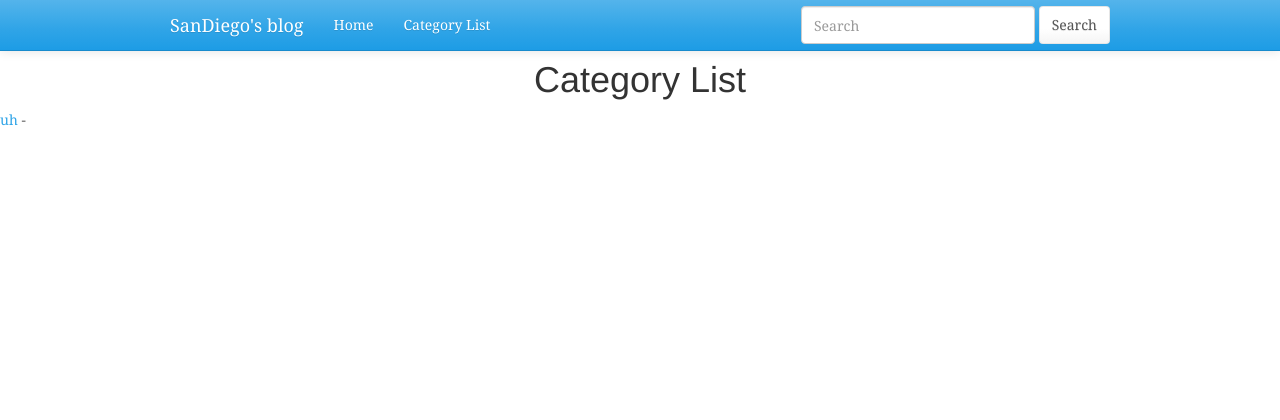
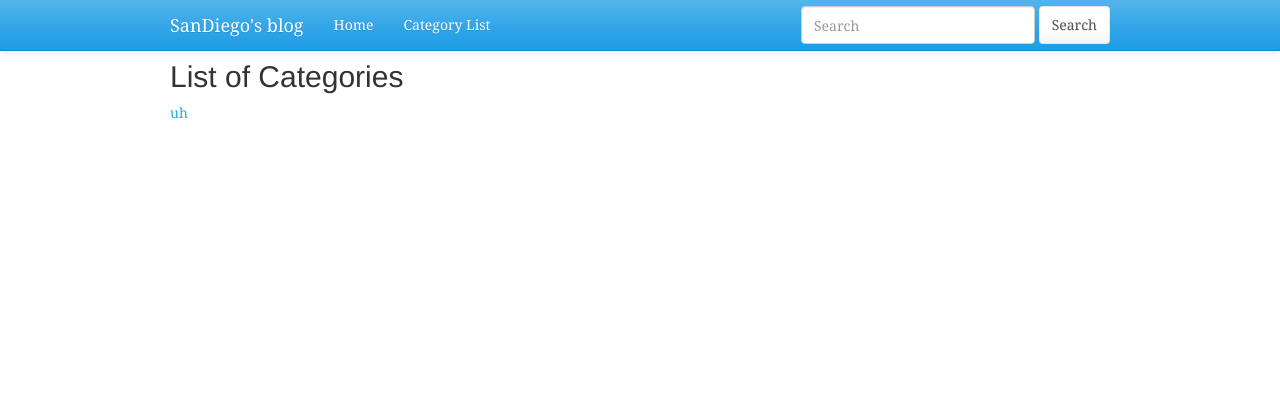
Before and after one commit to San-Diego/PHP-Teamwork, a PHP site: page /category_list.php in a window 1280 px wide. Shown: the top 420 px of the page. Run offline with PHP 8.4, Linux system fonts and the light colour scheme; data comes from the database, SQL or seed files in the repository; some libraries are stand-ins or nearby versions.

Commit message:
styled categories

```diff
--- a/views/elements/category.php
+++ b/views/elements/category.php
@@ -1,4 +1,5 @@
-<h1>Display category - <?php echo $categoryName ?></h1>
+<div class="container">
+    <h2>Display category - <?php echo $categoryName ?></h2>
 <?php foreach ($posts as $post): ?>
 <h2><a href="index.php?id=<?php echo $post['id']?>"><?php echo htmlentities($post['title']) ?></a></h2>
 <div>
@@ -15,3 +16,4 @@
     </menu>
     <?php endif ?>
 <?php endforeach; ?>
+</div> <!-- /container -->
--- a/views/elements/category_list.php
+++ b/views/elements/category_list.php
@@ -1,12 +1,13 @@
-<h1 align="center">Category List</h1>
+<div class="container">
+    <h2 >List of Categories</h2>
 <?php
-
 foreach ($categories as $category):
     ?>
     <p>
-        <a href="category.php?id=<?php echo $category['id'] ?>&name=<?php echo $category['name']?>"><?php echo htmlentities($category['name']) ?></a> -
+        <a href="category.php?id=<?php echo $category['id'] ?>&name=<?php echo $category['name']?>"><?php echo htmlentities($category['name']) ?></a>
         <?php if(isset($_SESSION['user']) && $_SESSION['user']['admin'] == 1): ?>
-        <a href="delete_category.php?id=<?php echo $category['id']?>">Delete Category</a>
+        <a href="delete_category.php?id=<?php echo $category['id']?>"> - Delete Category</a>
         <?php endif ?>
     </p>
 <?php endforeach; ?>
+</div> <!-- /container -->
```
